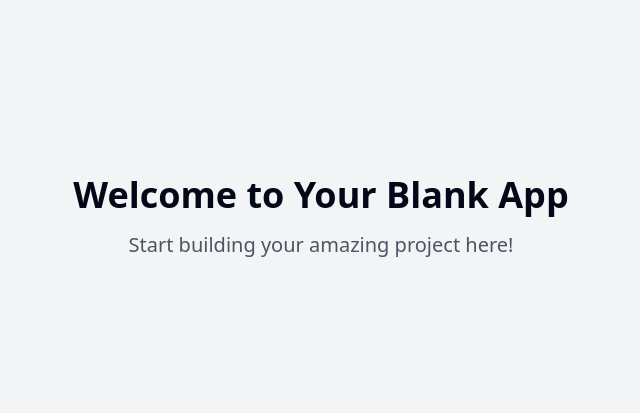
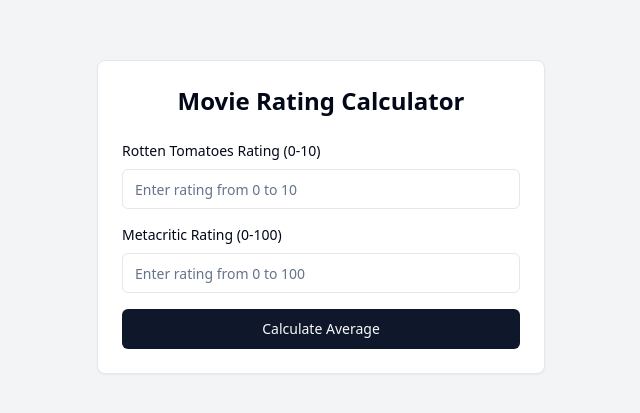
Before and after one commit to lu2023gui/movie-rating-muse-website, a React (Vite) app: page / in a window 1280 px wide. Shown: the part 183-596 px from the top of the page, without its empty margins (319-959 px from the left). Built offline with nearby package versions, Linux system fonts and the light colour scheme.

Commit message:
Add movie rating feature
Implement movie rating functionality with user input, calculations, and output display, including star rating conversion and conditional comments.

```diff
--- /dev/null
+++ b/src/components/StarDisplay.tsx
@@ -0,0 +1,24 @@
+
+import { Star, StarOff } from "lucide-react";
+
+interface StarDisplayProps {
+  rating: number;
+}
+
+const StarDisplay = ({ rating }: StarDisplayProps) => {
+  const fullStars = Math.floor(rating);
+  const emptyStars = 5 - fullStars;
+
+  return (
+    <div className="flex items-center gap-1">
+      {[...Array(fullStars)].map((_, i) => (
+        <Star key={`full-${i}`} className="w-6 h-6 text-yellow-400 fill-yellow-400" />
+      ))}
+      {[...Array(emptyStars)].map((_, i) => (
+        <StarOff key={`empty-${i}`} className="w-6 h-6 text-gray-400" />
+      ))}
+    </div>
+  );
+};
+
+export default StarDisplay;
--- a/src/pages/Index.tsx
+++ b/src/pages/Index.tsx
@@ -1,12 +1,166 @@
-// Update this page (the content is just a fallback if you fail to update the page)
+
+import { useState } from "react";
+import { Button } from "@/components/ui/button";
+import { Input } from "@/components/ui/input";
+import { Card } from "@/components/ui/card";
+import StarDisplay from "@/components/StarDisplay";
 
 const Index = () => {
+  const [rottenTomatoes, setRottenTomatoes] = useState("");
+  const [metacritic, setMetacritic] = useState("");
+  const [average, setAverage] = useState<number | null>(null);
+  const [showStars, setShowStars] = useState<boolean | null>(null);
+  const [error, setError] = useState("");
+
+  const getReviewComment = (avg: number) => {
+    if (avg < 20) return "Now that's a TERRIBLE movie!";
+    if (avg < 40) return "With a BAD movie like that, it would have been better to go see Pelé's!";
+    if (avg < 60) return "Only MEDIOCRE, no comments!";
+    if (avg < 73.6667) return "It's actually a GOOD movie, I liked it!";
+    if (avg < 87.3333) return "What a GREAT movie, my friends, incredible!";
+    return "That's ABSOLUTE CINEMA!";
+  };
+
+  const validateAndCalculate = () => {
+    const rtRating = parseFloat(rottenTomatoes);
+    const mcRating = parseFloat(metacritic);
+
+    if (isNaN(rtRating) || rtRating < 0 || rtRating > 10) {
+      setError("Rotten Tomatoes rating must be between 0 and 10");
+      return;
+    }
+
+    if (isNaN(mcRating) || mcRating < 0 || mcRating > 100) {
+      setError("Metacritic rating must be between 0 and 100");
+      return;
+    }
+
+    const rtAdjusted = rtRating * 10;
+    const calculatedAverage = (rtAdjusted + mcRating) / 2;
+    setAverage(calculatedAverage);
+    setError("");
+    setShowStars(null);
+  };
+
+  const handleStarResponse = (response: string) => {
+    const affirmativeAnswers = ["yes", "s", "y"];
+    const negativeAnswers = ["no", "n", "not"];
+
+    const normalizedResponse = response.toLowerCase().trim();
+
+    if (affirmativeAnswers.includes(normalizedResponse)) {
+      setShowStars(true);
+    } else if (negativeAnswers.includes(normalizedResponse)) {
+      setShowStars(false);
+    } else {
+      setError("Please answer with yes/y/s or no/n/not");
+    }
+  };
+
+  const resetForm = () => {
+    setRottenTomatoes("");
+    setMetacritic("");
+    setAverage(null);
+    setShowStars(null);
+    setError("");
+  };
+
   return (
-    <div className="min-h-screen flex items-center justify-center bg-gray-100">
-      <div className="text-center">
-        <h1 className="text-4xl font-bold mb-4">Welcome to Your Blank App</h1>
-        <p className="text-xl text-gray-600">Start building your amazing project here!</p>
-      </div>
+    <div className="min-h-screen flex items-center justify-center bg-gray-100 p-4">
+      <Card className="w-full max-w-md p-6 space-y-6">
+        <h1 className="text-2xl font-bold text-center mb-6">Movie Rating Calculator</h1>
+
+        <div className="space-y-4">
+          <div>
+            <label className="block text-sm mb-2">Rotten Tomatoes Rating (0-10)</label>
+            <Input
+              type="number"
+              step="0.1"
+              min="0"
+              max="10"
+              value={rottenTomatoes}
+              onChange={(e) => setRottenTomatoes(e.target.value)}
+              placeholder="Enter rating from 0 to 10"
+            />
+          </div>
+
+          <div>
+            <label className="block text-sm mb-2">Metacritic Rating (0-100)</label>
+            <Input
+              type="number"
+              step="0.1"
+              min="0"
+              max="100"
+              value={metacritic}
+              onChange={(e) => setMetacritic(e.target.value)}
+              placeholder="Enter rating from 0 to 100"
+            />
+          </div>
+
+          {error && (
+            <p className="text-red-500 text-sm">{error}</p>
+          )}
+
+          <Button
+            onClick={validateAndCalculate}
+            className="w-full"
+          >
+            Calculate Average
+          </Button>
+        </div>
+
+        {average !== null && (
+          <div className="space-y-4 border-t pt-4">
+            <p className="text-lg">
+              Average Rating: <span className="font-bold">{average.toFixed(4)}</span>
+            </p>
+            <p className="text-lg">{getReviewComment(average)}</p>
+
+            {showStars === null && (
+              <div className="space-y-2">
+                <p>Would you like to see the rating in stars?</p>
+                <div className="flex gap-2">
+                  <Button
+                    onClick={() => handleStarResponse("yes")}
+                    variant="outline"
+                    className="flex-1"
+                  >
+                    Yes
+                  </Button>
+                  <Button
+                    onClick={() => handleStarResponse("no")}
+                    variant="outline"
+                    className="flex-1"
+                  >
+                    No
+                  </Button>
+                </div>
+              </div>
+            )}
+
+            {showStars === true && (
+              <div className="space-y-2">
+                <p>Star Rating ({(average / 20).toFixed(4)})</p>
+                <StarDisplay rating={average / 20} />
+              </div>
+            )}
+
+            {showStars === false && (
+              <p>
+                Okay. Enjoy the movie{average < 40 ? " (or bear with it)" : ""}!
+              </p>
+            )}
+
+            <Button
+              onClick={resetForm}
+              variant="outline"
+              className="w-full mt-4"
+            >
+              Rate Another Movie
+            </Button>
+          </div>
+        )}
+      </Card>
     </div>
   );
 };
```
